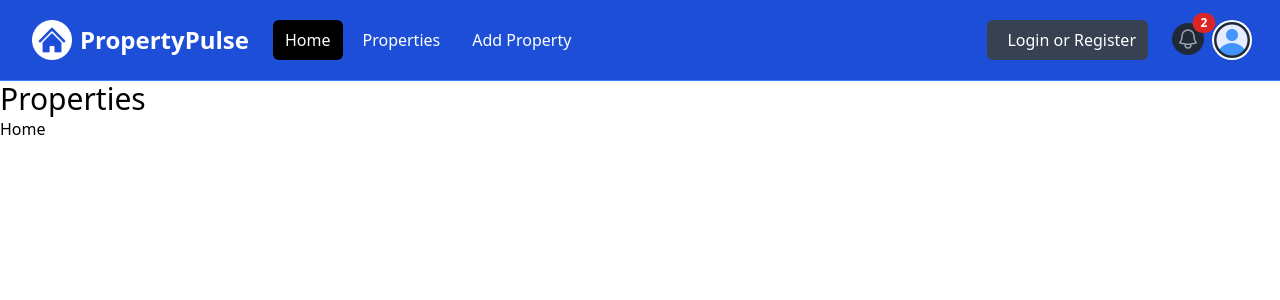
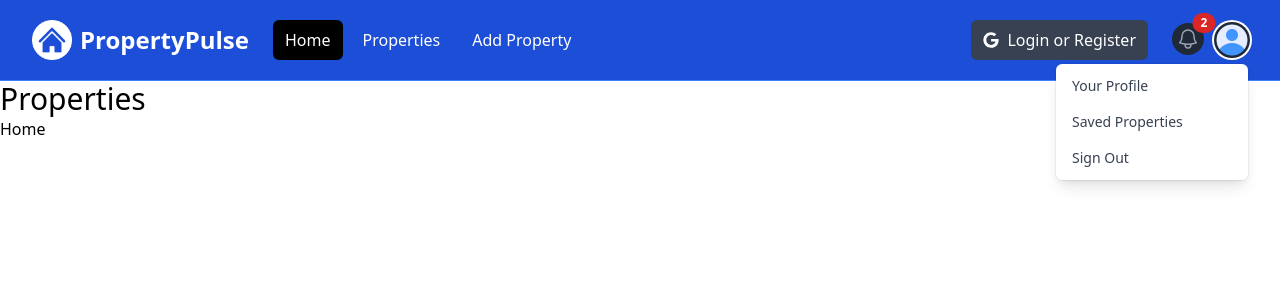
Before and after one commit to ameya-6964/Property-Rental-Application, a Next.js app: page /properties in a window 1280 px wide. Both pictures are taken after a click on the button "Open user menu". Shown: the top 300 px of the page. Built offline with nearby package versions, Linux system fonts and the light colour scheme.

Commit message:
Added Navbar Dropdown Functionality And Profile Dropdown Functionality

```diff
--- a/components/Navbar.jsx
+++ b/components/Navbar.jsx
@@ -1,9 +1,16 @@
+"use client";
 import Link from "next/link";
 import Image from "next/image";
 import logo from "@/assets/images/logo-white.png";
 import profileDefault from "@/assets/images/profile.png";
+import { FaGoogle } from "react-icons/fa";
+import { useState } from "react";
+
+/* Navbar State */
 
 const Navbar = () => {
+  const [isMobileMenuOpen, setIsMobileMenuOpen] = useState(false);
+  const [isProfileMenuOpen, setIsProfileMenuOpen] = useState(false);
   return (
     <nav className="bg-blue-700 border-b border-blue-500">
       <div className="mx-auto max-w-7xl px-2 sm:px-6 lg:px-8">
@@ -15,6 +22,7 @@ const Navbar = () => {
               className="relative inline-flex items-center justify-center rounded-md p-2 text-gray-400 hover:bg-gray-700 hover:text-white focus:outline-none focus:ring-2 focus:ring-inset focus:ring-white"
               aria-controls="mobile-menu"
               aria-expanded="false"
+              onClick={() => setIsMobileMenuOpen((prev) => !prev)}
             >
               <span className="absolute -inset-0.5"></span>
               <span className="sr-only">Open main menu</span>
@@ -69,7 +77,7 @@ const Navbar = () => {
           <div className="hidden md:block md:ml-6">
             <div className="flex items-center">
               <button className="flex items-center text-white bg-gray-700 hover:bg-gray-900 hover:text-white rounded-md px-3 py-2">
-                <i className="fa-brands fa-google text-white mr-2"></i>
+                <FaGoogle className="text-white mr-2" />
                 <span>Login or Register</span>
               </button>
             </div>
@@ -102,7 +110,6 @@ const Navbar = () => {
                 2
               </span>
             </Link>
-
             <div className="relative ml-3">
               <div>
                 <button
@@ -111,6 +118,7 @@ const Navbar = () => {
                   id="user-menu-button"
                   aria-expanded="false"
                   aria-haspopup="true"
+                  onClick={() => setIsProfileMenuOpen((prev) => !prev)}
                 >
                   <span className="absolute -inset-1.5"></span>
                   <span className="sr-only">Open user menu</span>
@@ -122,9 +130,10 @@ const Navbar = () => {
                 </button>
               </div>
 
+              {isProfileMenuOpen && (
                 <div
                   id="user-menu"
-                className="hidden absolute right-0 z-10 mt-2 w-48 origin-top-right rounded-md bg-white py-1 shadow-lg ring-1 ring-black ring-opacity-5 focus:outline-none"
+                  className=" absolute right-0 z-10 mt-2 w-48 origin-top-right rounded-md bg-white py-1 shadow-lg ring-1 ring-black ring-opacity-5 focus:outline-none"
                   role="menu"
                   aria-orientation="vertical"
                   aria-labelledby="user-menu-button"
@@ -157,11 +166,13 @@ const Navbar = () => {
                     Sign Out
                   </button>
                 </div>
+              )}
             </div>
           </div>
         </div>
       </div>
-      <div className="hidden" id="mobile-menu">
+      {isMobileMenuOpen && (
+        <div id="mobile-menu">
           <div className="space-y-1 px-2 pb-3 pt-2">
             <Link
               href="/"
@@ -182,11 +193,12 @@ const Navbar = () => {
               Add Property
             </Link>
             <button className="flex items-center text-white bg-gray-700 hover:bg-gray-900 hover:text-white rounded-md px-3 py-2 my-4">
-            <i className="fa-brands fa-google mr-2"></i>
+              <FaGoogle className="text-white mr-2" />
               <span>Login or Register</span>
             </button>
           </div>
         </div>
+      )}
     </nav>
   );
 };
```
Lines whose indentation alone changed are shown as unchanged.
